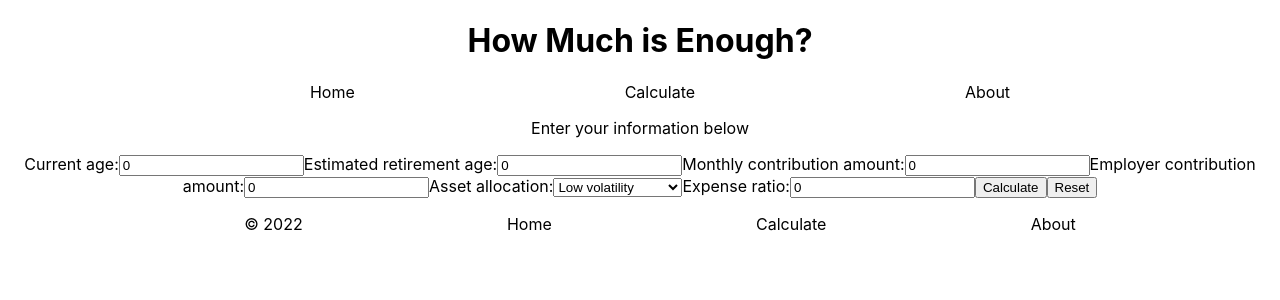
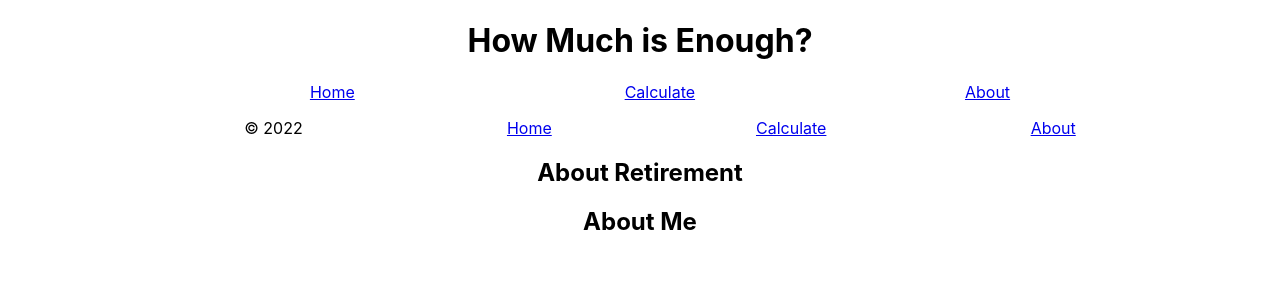
Before and after one commit to jlroland/retire-calc, a React (Create React App) app in the folder client/: page /about in a window 1280 px wide. Shown: the top 300 px of the page. Built offline with nearby package versions, Linux system fonts and the light colour scheme.

Commit message:
Set up routing between pages

```diff
--- a/client/public/index.html
+++ b/client/public/index.html
@@ -9,7 +9,7 @@
       name="description"
       content="Web site created using create-react-app"
     />
-    <title>React App</title>
+    <title>How Much is Enough?</title>
   </head>
   <body>
     <noscript>You need to enable JavaScript to run this app.</noscript>
--- a/client/src/App.js
+++ b/client/src/App.js
@@ -1,17 +1,22 @@
 import React from 'react';
+import { Route, Routes } from 'react-router-dom';
+import './css/App.css';
 import Header from './components/header';
 import Footer from './components/footer';
-import './css/App.css';
-//import Queries from './components/savedQueries';
-//import Login from './components/login';
-import Calculator from './components/calculator';
+import Login from './components/login';
+import QueryPage from './components/queryPage';
+import About from './components/about';
 
 function App() {
   return (
     <div className="App">
       <Header />
-      <Calculator />
       <Footer />
+      <Routes>
+        <Route path='/' element={<Login />} />
+        <Route path='/calculate' element={<QueryPage />} />
+        <Route path='/about' element={<About />} />
+      </Routes>
     </div>
   );
 }
--- a/client/src/components/about.js
+++ b/client/src/components/about.js
@@ -0,0 +1,12 @@
+import React from "react";
+
+function About() {
+  return (
+    <div>
+      <h2>About Retirement</h2>
+      <h2>About Me</h2>
+    </div>
+  )
+}
+
+export default About;
--- a/client/src/components/footer.js
+++ b/client/src/components/footer.js
@@ -4,9 +4,9 @@ function Footer() {
   return (
     <ul className='nav'>
       <li>&copy; 2022</li>
-      <li>Home</li>
-      <li>Calculate</li>
-      <li>About</li>
+      <li><a href='/'>Home</a></li>
+      <li><a href='/calculate'>Calculate</a></li>
+      <li><a href='/about'>About</a></li>
     </ul>
   )
 }
--- a/client/src/components/header.js
+++ b/client/src/components/header.js
@@ -1,13 +1,14 @@
 import React from 'react';
+
 
 function Header() {
   return (
     <div>
       <h1>How Much is Enough?</h1>
         <ul className='nav'>
-          <li>Home</li>
-          <li>Calculate</li>
-          <li>About</li>
+          <li><a href='/'>Home</a></li>
+          <li><a href='/calculate'>Calculate</a></li>
+          <li><a href='/about'>About</a></li>
         </ul>
     </div>
   )
--- /dev/null
+++ b/client/src/components/queryPage.js
@@ -0,0 +1,15 @@
+import React from 'react';
+import Queries from './savedQueries';
+import Calculator from './calculator';
+
+// Concatenates the calculator and savedQueries components to single page for routing purposes
+function QueryPage() {
+  return (
+    <div>
+      <Calculator />
+      <Queries />
+    </div>
+  );
+}
+
+export default QueryPage;
```
